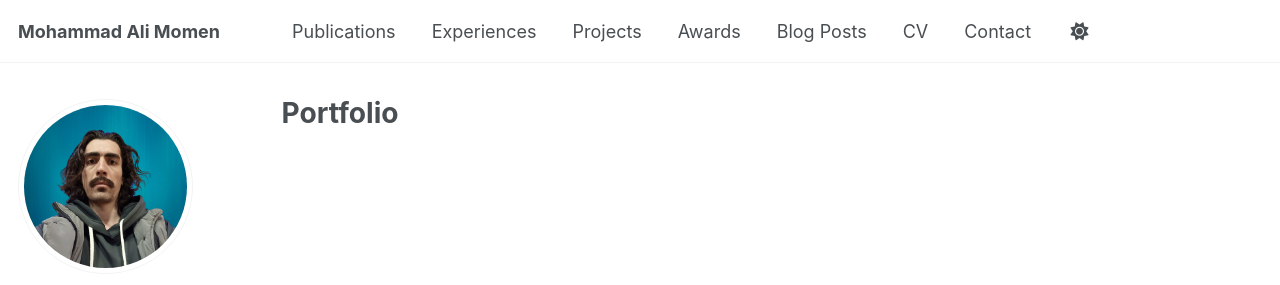
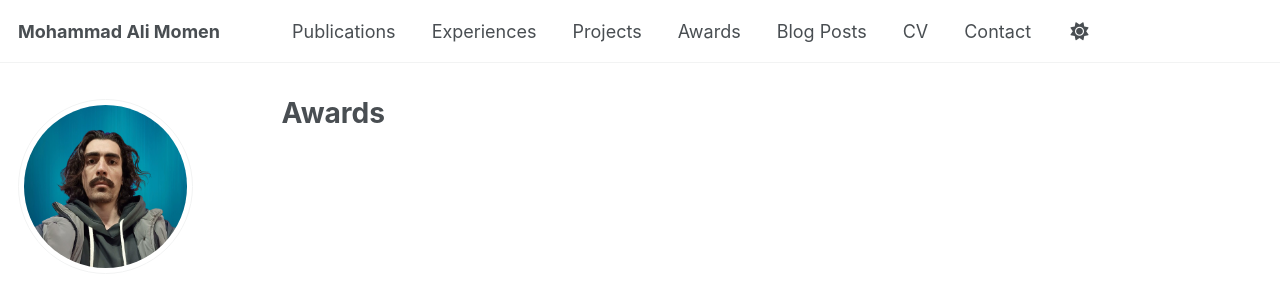
Before and after one commit to mamomen1996/mamomen1996.github.io, a Jekyll site: the page built from _pages/awards.html, in a window 1280 px wide. Shown: the top 285 px of the page. Built offline with Jekyll 4.4.1, drawn with Linux system fonts in a browser that asks for light colours; some web fonts are replaced.

Commit message:
Update and rename portfolio.html to awards.html

```diff
--- a/_pages/portfolio.html
+++ b/_pages/awards.html
@@ -1,13 +1,13 @@
 ---
 layout: archive
-title: "Portfolio"
-permalink: /portfolio/
+title: "Awards"
+permalink: /awards/
 author_profile: true
 ---
 
 {% include base_path %}
 
 
-{% for post in site.portfolio %}
+{% for post in site.awards %}
   {% include archive-single.html %}
 {% endfor %}
```
